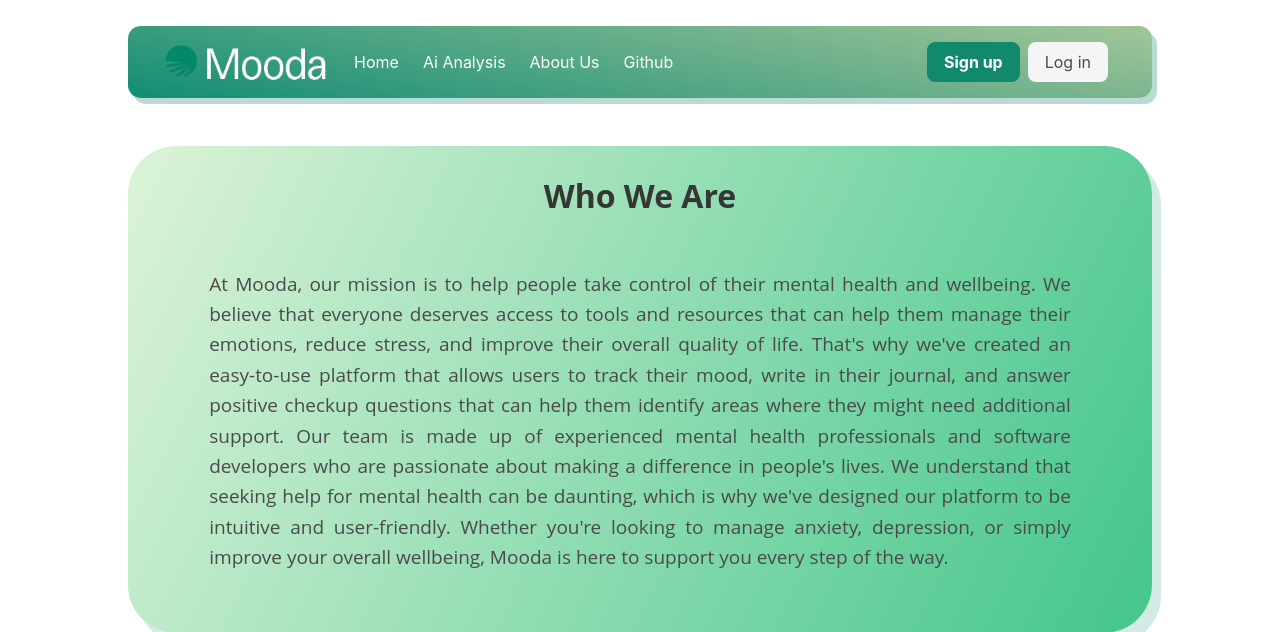
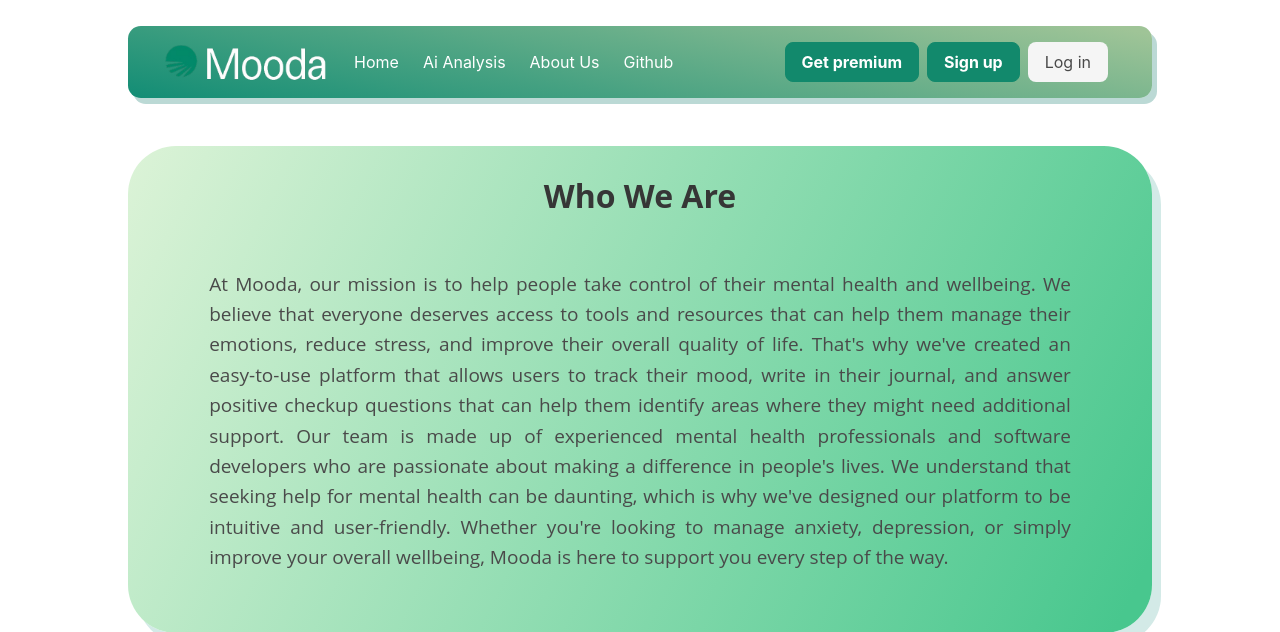
Before and after one commit to Nashon-Juma/mooda, a Flask app: page /aboutus in a window 1280 px wide. Shown: the top 632 px of the page. Run offline with Flask 2, Linux system fonts and the light colour scheme; parts of the project's set-up code (start-up, migrations or seed data) failed here and were passed over; some libraries are stand-ins or nearby versions.

Commit message:
go premium on navbar

```diff
--- a/templates/navbar.html
+++ b/templates/navbar.html
@@ -56,6 +56,9 @@
         </div>
         {% else %}
         <div class="buttons">
+           <a class="button custom-green-btn" href="/premium">
+            <strong>Get premium</strong>
+          </a>
           <a class="button custom-green-btn" href="/register">
             <strong>Sign up</strong>
           </a>
```
